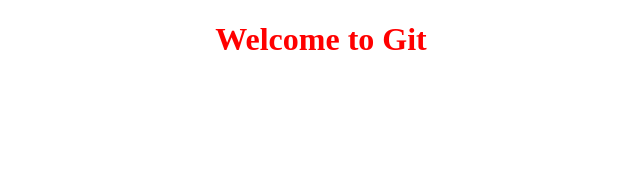
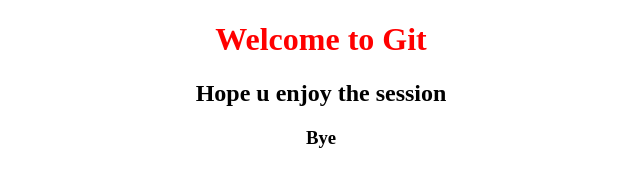
Before and after one commit to Chanti555/UIAllSessions, a plain HTML site: page index.html in a window 1280 px wide. Shown: the whole page, without its empty margins (319-959 px from the left). Drawn offline with Linux system fonts and the light colour scheme.

Commit message:
Commit2 By Ajay

```diff
--- a/index.html
+++ b/index.html
@@ -9,6 +9,12 @@
 		<font color="red">
 			Welcome to Git
 		</font>
+		<h2>
+			Hope u enjoy the session
+		</h2>
+		<h3>
+			Bye
+		</h3>
 	</h1>
 </center>
 </body>
```
Also changed, not shown: about.html (added, +9 -0 lines).
